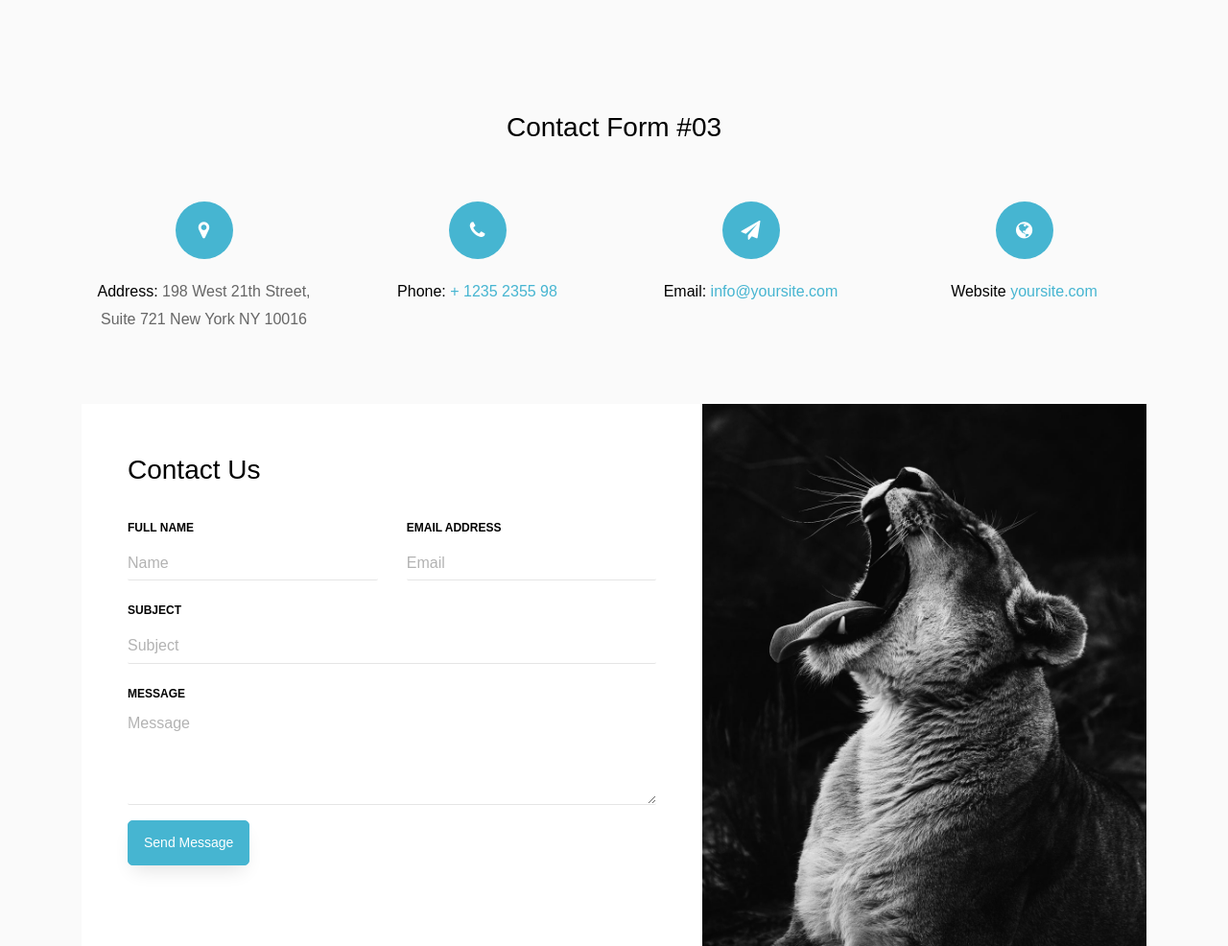
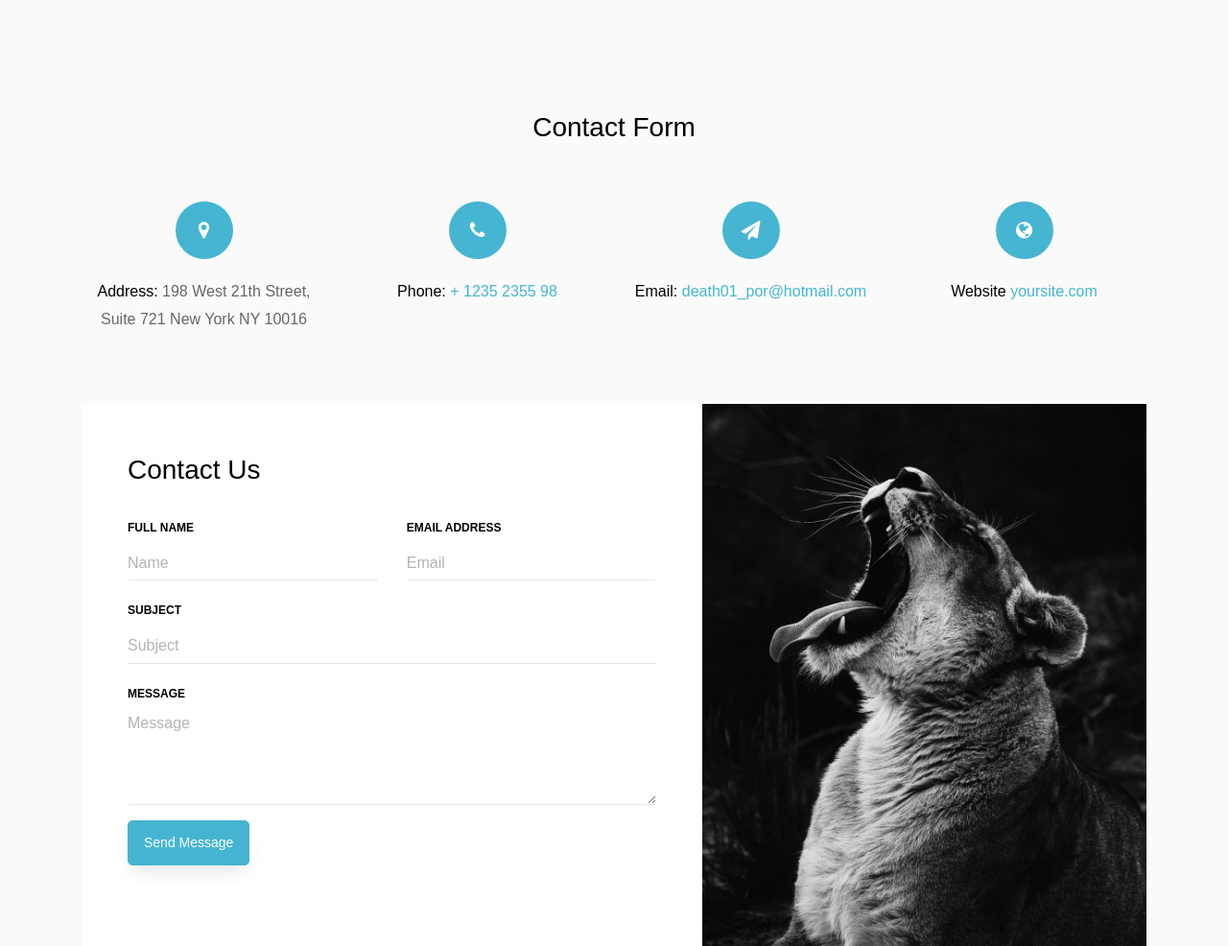
Before and after one commit to porkongsak/por001.github.io, a plain HTML site: page index.html in a window 1280 px wide. Shown: the whole page at 96% size. Drawn offline with Linux system fonts and the light colour scheme.

Commit message:
Chang email

```diff
--- a/index.html
+++ b/index.html
@@ -17,7 +17,7 @@
 		<div class="container">
 			<div class="row justify-content-center">
 				<div class="col-md-6 text-center mb-5">
-					<h2 class="heading-section">Contact Form #03</h2>
+					<h2 class="heading-section">Contact Form </h2>
 				</div>
 			</div>
 			<div class="row justify-content-center">
@@ -50,7 +50,7 @@
 			        			<span class="fa fa-paper-plane"></span>
 			        		</div>
 			        		<div class="text">
-				            <p><span>Email:</span> <a href="mailto:info@yoursite.com">info@yoursite.com</a></p>
+				            <p><span>Email:</span> <a href="https://www.facebook.com/porpikury.olo/">death01_por@hotmail.com</a></p>
 				          </div>
 			          </div>
 							</div>
```
